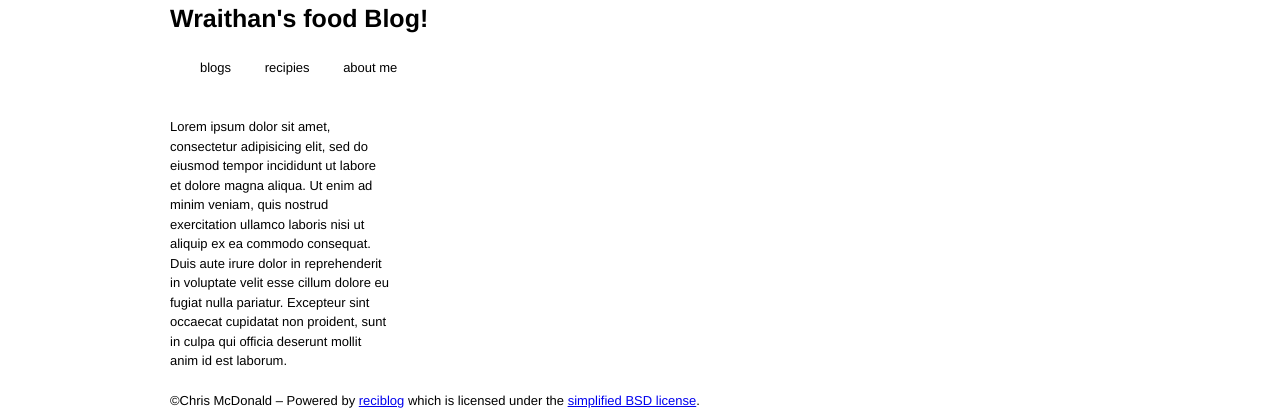
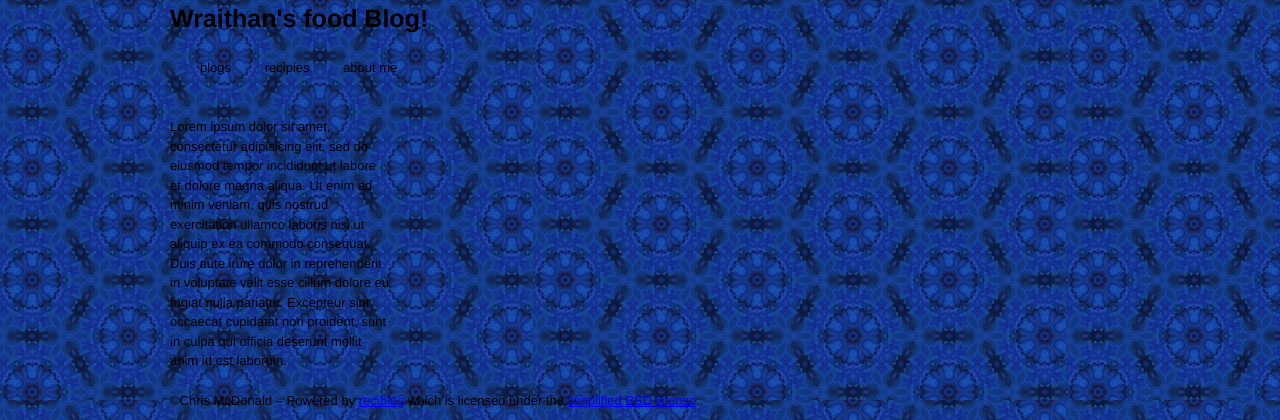
Before and after one commit to wraithan/reciblog, a Django app: template templates/base.html in a window 1280 px wide. Shown: the top 420 px of the page. Run offline with Django 3.2, Linux system fonts and the light colour scheme; the template is opened without the code that fills it, so the values that code supplies are empty.

Commit message:
adding background, unsuccessfully

```diff
--- a/media/css/base.css
+++ b/media/css/base.css
@@ -1,3 +1,11 @@
+body {
+    background-image:url('/media/images/dark-blue-background.jpg');
+}
+
+#container {
+    background-color: white;
+}
+
 .menu_topic {
     display: inline;
     list-style-type: none;
--- a/templates/base.html
+++ b/templates/base.html
@@ -10,7 +10,7 @@
     <title>Wraithan's Food Blog!</title>
   </head>
   <body>
-    <div class="container_12">
+    <div class="container_12" id="container">
       <div class="grid_12" id="header">
 	<h1>Wraithan's food Blog!</h1>
       </div>
```
Also changed, not shown: media/images/dark-blue-background.jpg (added).
